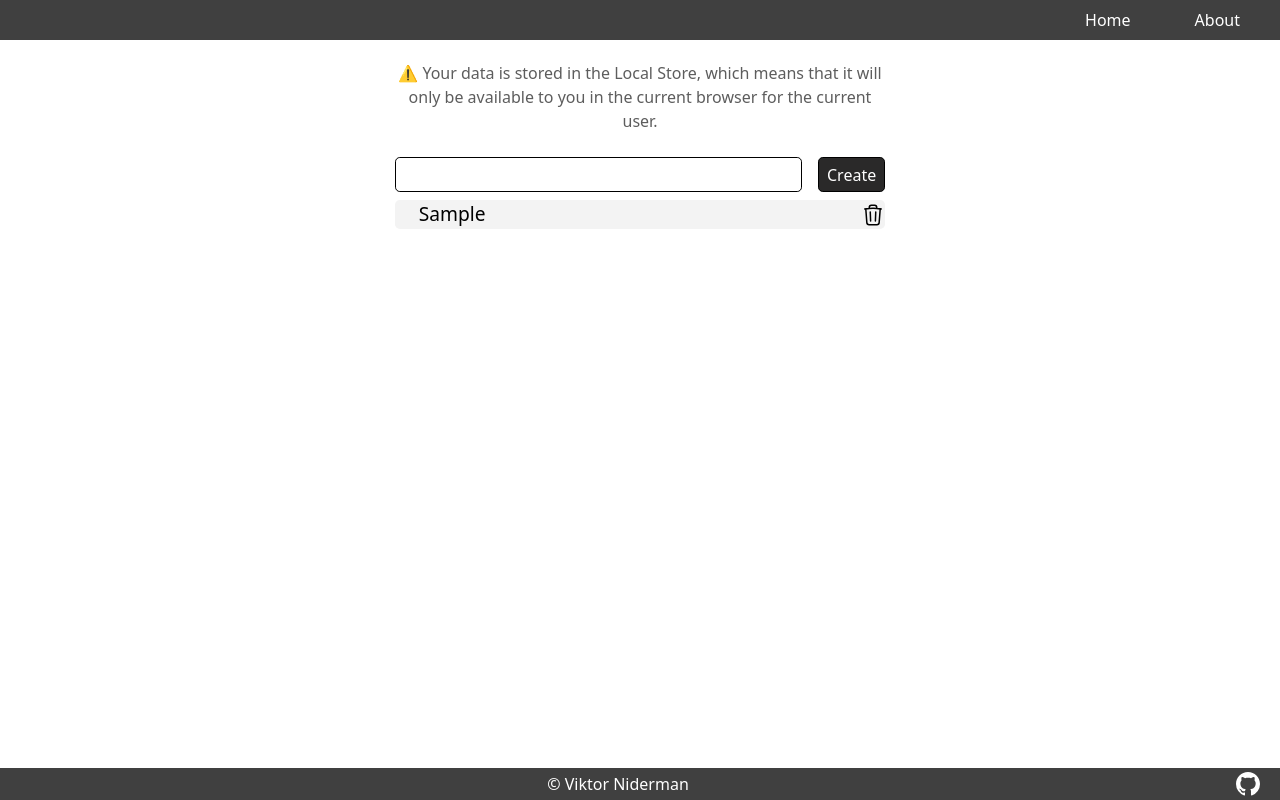
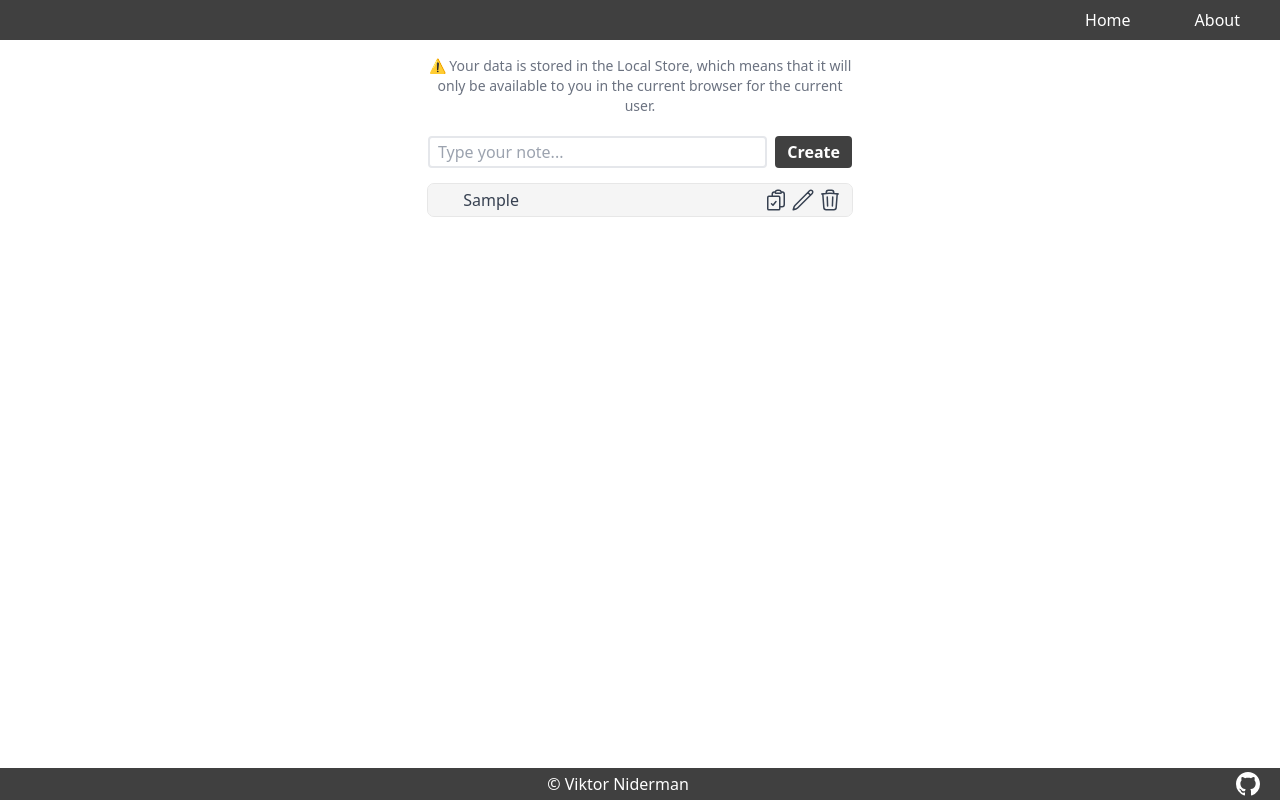
Before and after one commit to viktor-niderman-repositories-store/toDoList, a Vue app: page / in a window 1280 px wide. Both pictures are taken after typing "Sample" into the empty fields and a click on the button "Create". Built offline with nearby package versions, Linux system fonts and the light colour scheme.

Commit message:
add edit and copy

```diff
--- a/src/components/Footer.vue
+++ b/src/components/Footer.vue
@@ -5,7 +5,7 @@ import IconGitHub from "@/components/icons/IconGitHub.vue";
 <template>
   <footer class="text-white bg-neutral-700 p-1 flex justify-between">
     <div></div>
-    <div>© Viktor Niderman</div>
+    <a href="https://niderman.pro"><div>© Viktor Niderman</div></a>
     <div>
       <a href="https://github.com/viktor-niderman" target="_blank">
         <IconGitHub class="fill-white icon mr-3 max-h-6"/>
--- a/src/components/ToDoList.vue
+++ b/src/components/ToDoList.vue
@@ -1,11 +1,17 @@
 <script setup lang="ts">
 import {useToDoStore} from '@/stores/todo'
+import type {Ref} from 'vue'
 import {ref} from "vue";
 import IconCheck from "@/components/icons/IconCheck.vue";
 import IconTrash from "@/components/icons/IconTrash.vue";
+import IconEdit from "@/components/icons/IconEdit.vue";
+import IconCopy from "@/components/icons/IconCopy.vue";
+
 
 const store = useToDoStore()
 const {todoList, addTodo, markTodo, deleteTodo, editTodo} = store
+const editedId: Ref<null | number> = ref(null)
+const editedText = ref('')
 
 const noteInput = ref('');
 const createNote = () => {
@@ -15,30 +21,70 @@ const createNote = () => {
     noteInput.value = '';
   }
 }
+
+const copyTodo = (text: string) => {
+  navigator.clipboard.writeText(text);
+}
+
+const changeTodo = (id: number, text:string) => {
+  editedId.value = id;
+  editedText.value = text;
+}
+
+const doMarkTodo = (id: number) => {
+  if (id === editedId.value) {
+    return
+  }
+  markTodo(id)
+}
+
+const saveTodo = () => {
+  if (editedId.value && editedText.value) {
+    editTodo(editedId.value, editedText.value)
+  }
+  editedId.value = null
+  editedText.value = ''
+}
 </script>
 
 <template>
-  <div class="todoList">
+  <div class="todoList mx-auto mt-4 max-w-md px-3 text-gray-700">
     <div>
-      <div class="warning">
-        ⚠️ Your data is stored in the Local Store, which means that it will only be available to you in the current browser
+      <div class="text-center text-gray-500 mb-5 text-sm">
+        ⚠️ Your data is stored in the Local Store, which means that it will only be available to you in the current
+        browser
         for the current user.
       </div>
       <div class="flex">
-        <input type="text" v-model="noteInput" @keyup.enter="createNote" class="flex-grow">
-        <button @click="createNote">Create</button>
+        <input placeholder="Type your note..." type="text" v-model="noteInput" @keyup.enter="createNote"
+               class="flex-grow rounded border-2 px-2 text-gray-500">
+        <button @click="createNote"
+                class="bg-neutral-700  hover:bg-neutral-500 text-white font-bold py-1 px-3 rounded ml-2">Create
+        </button>
       </div>
-      <ul>
-        <li v-for="item in todoList" class="flex note cursor-pointer">
-          <div class="noteCheckbox" @click="markTodo(item.id)">
+      <ul class="mt-4">
+        <li v-for="item in todoList" class="note flex bg-neutral-100 rounded-md cursor-pointer px-2 py-1 my-1"
+            :class="{'bg-green-100': item.isCompleted}">
+          <div class="icon success-icon" @click="doMarkTodo(item.id)">
             <span v-if="item.isCompleted">
               <IconCheck/>
             </span>
           </div>
-          <div class="flex-grow break-all" @click="markTodo(item.id)">
-            <span :class="{deleted: item.isCompleted}">{{ item.text }}</span>
+          <div class="flex-grow break-all" @click="doMarkTodo(item.id)" :class="{'opacity-20': item.isCompleted}">
+            <input type="text" v-model="editedText" v-if="editedId === item.id" @focusout="saveTodo" @change="saveTodo" class="w-full px-2 rounded">
+            <span v-else :class="{deleted: item.isCompleted}">{{ item.text }}</span>
           </div>
-          <div @click="deleteTodo(item.id)" class="noteCheckbox">
+          <div v-if="!item.isCompleted" @click="copyTodo(item.text)" class="icon trash-icon">
+            <span>
+              <IconCopy/>
+            </span>
+          </div>
+          <div v-if="!item.isCompleted" @click="changeTodo(item.id, item.text)" class="icon trash-icon">
+            <span>
+              <IconEdit/>
+            </span>
+          </div>
+          <div @click="deleteTodo(item.id)" class="icon trash-icon">
             <span>
               <IconTrash/>
             </span>
@@ -50,48 +96,32 @@ const createNote = () => {
 </template>
 
 <style scoped>
-.todoList {
-  width: 500px;
-  max-width: 100%;
-  margin: 1rem auto 0;
-  padding: .3rem;
-}
 
-.note {
-  align-items: center;
-  font-size: 1.2rem;
-  margin: .5rem 0;
-  background-color: #f3f3f3;
-  border-radius: .3rem;
-  padding: 0;
-}
-
-.noteCheckbox {
+.icon {
   min-width: 24px;
   height: 24px;
   user-select: none;
+  margin: 0 .1rem;
 }
 
 .deleted {
   text-decoration: line-through;
 }
 
-input, button {
-  font-size: 1rem;
-  border-radius: .3rem;
-  border: .5px solid black;
+.note {
+  outline: 1px solid #e7e7e7;
 }
 
-button {
-  padding: .3rem .5rem;
-  margin-left: 1rem;
-  background-color: #2a2929;
-  color: white;
+.note:hover {
+  outline: 1px solid #c6dcc9;
 }
 
-.warning {
-  margin-bottom: 1.5rem;
-  color: #5d5d5d;
-  text-align: center;
+.trash-icon:hover {
+  color: #a93d3d;
 }
+
+.success-icon {
+  color: green;
+}
+
 </style>
--- a/src/components/icons/IconCheck.vue
+++ b/src/components/icons/IconCheck.vue
@@ -1,3 +1,4 @@
+<!--From https://heroicons.dev/-->
 <template>
   <svg fill="none" stroke="currentColor" stroke-width="1.5" viewBox="0 0 24 24" xmlns="http://www.w3.org/2000/svg" aria-hidden="true">
     <path stroke-linecap="round" stroke-linejoin="round" d="M4.5 12.75l6 6 9-13.5"></path>
--- /dev/null
+++ b/src/components/icons/IconCopy.vue
@@ -0,0 +1,6 @@
+<!--From https://heroicons.dev/-->
+<template>
+  <svg fill="none" stroke="currentColor" stroke-width="1.5" viewBox="0 0 24 24" xmlns="http://www.w3.org/2000/svg" aria-hidden="true">
+    <path stroke-linecap="round" stroke-linejoin="round" d="M11.35 3.836c-.065.21-.1.433-.1.664 0 .414.336.75.75.75h4.5a.75.75 0 00.75-.75 2.25 2.25 0 00-.1-.664m-5.8 0A2.251 2.251 0 0113.5 2.25H15c1.012 0 1.867.668 2.15 1.586m-5.8 0c-.376.023-.75.05-1.124.08C9.095 4.01 8.25 4.973 8.25 6.108V8.25m8.9-4.414c.376.023.75.05 1.124.08 1.131.094 1.976 1.057 1.976 2.192V16.5A2.25 2.25 0 0118 18.75h-2.25m-7.5-10.5H4.875c-.621 0-1.125.504-1.125 1.125v11.25c0 .621.504 1.125 1.125 1.125h9.75c.621 0 1.125-.504 1.125-1.125V18.75m-7.5-10.5h6.375c.621 0 1.125.504 1.125 1.125v9.375m-8.25-3l1.5 1.5 3-3.75"></path>
+  </svg>
+</template>
--- /dev/null
+++ b/src/components/icons/IconEdit.vue
@@ -0,0 +1,6 @@
+<!--From https://heroicons.dev/-->
+<template>
+  <svg fill="none" stroke="currentColor" stroke-width="1.5" viewBox="0 0 24 24" xmlns="http://www.w3.org/2000/svg" aria-hidden="true">
+    <path stroke-linecap="round" stroke-linejoin="round" d="M16.862 4.487l1.687-1.688a1.875 1.875 0 112.652 2.652L6.832 19.82a4.5 4.5 0 01-1.897 1.13l-2.685.8.8-2.685a4.5 4.5 0 011.13-1.897L16.863 4.487zm0 0L19.5 7.125"></path>
+  </svg>
+</template>
--- a/src/components/icons/IconGitHub.vue
+++ b/src/components/icons/IconGitHub.vue
@@ -1,3 +1,4 @@
+<!--From https://heroicons.dev/-->
 <template>
   <svg height="32" aria-hidden="true" viewBox="0 0 16 16" width="32" data-view-component="true">
     <path d="M8 0c4.42 0 8 3.58 8 8a8.013 8.013 0 0 1-5.45 7.59c-.4.08-.55-.17-.55-.38 0-.27.01-1.13.01-2.2 0-.75-.25-1.23-.54-1.48 1.78-.2 3.65-.88 3.65-3.95 0-.88-.31-1.59-.82-2.15.08-.2.36-1.02-.08-2.12 0 0-.67-.22-2.2.82-.64-.18-1.32-.27-2-.27-.68 0-1.36.09-2 .27-1.53-1.03-2.2-.82-2.2-.82-.44 1.1-.16 1.92-.08 2.12-.51.56-.82 1.28-.82 2.15 0 3.06 1.86 3.75 3.64 3.95-.23.2-.44.55-.51 1.07-.46.21-1.61.55-2.33-.66-.15-.24-.6-.83-1.23-.82-.67.01-.27.38.01.53.34.19.73.9.82 1.13.16.45.68 1.31 2.69.94 0 .67.01 1.3.01 1.49 0 .21-.15.45-.55.38A7.995 7.995 0 0 1 0 8c0-4.42 3.58-8 8-8Z"></path>
--- a/src/components/icons/IconTrash.vue
+++ b/src/components/icons/IconTrash.vue
@@ -1,3 +1,4 @@
+<!--From https://heroicons.dev/-->
 <template>
   <svg fill="none" stroke="currentColor" stroke-width="1.5" viewBox="0 0 24 24" xmlns="http://www.w3.org/2000/svg" aria-hidden="true">
     <path stroke-linecap="round" stroke-linejoin="round" d="M14.74 9l-.346 9m-4.788 0L9.26 9m9.968-3.21c.342.052.682.107 1.022.166m-1.022-.165L18.16 19.673a2.25 2.25 0 01-2.244 2.077H8.084a2.25 2.25 0 01-2.244-2.077L4.772 5.79m14.456 0a48.108 48.108 0 00-3.478-.397m-12 .562c.34-.059.68-.114 1.022-.165m0 0a48.11 48.11 0 013.478-.397m7.5 0v-.916c0-1.18-.91-2.164-2.09-2.201a51.964 51.964 0 00-3.32 0c-1.18.037-2.09 1.022-2.09 2.201v.916m7.5 0a48.667 48.667 0 00-7.5 0"></path>
--- a/tailwind.config.js
+++ b/tailwind.config.js
@@ -3,7 +3,7 @@ export default {
   content: [
     './src/**/*.{js,jsx,ts,tsx,vue}',
   ],
-  darkMode: false, // or 'media' or 'class'
+  darkMode: 'media', // or 'media' or 'class'
   theme: {
     extend: {},
   },
```
